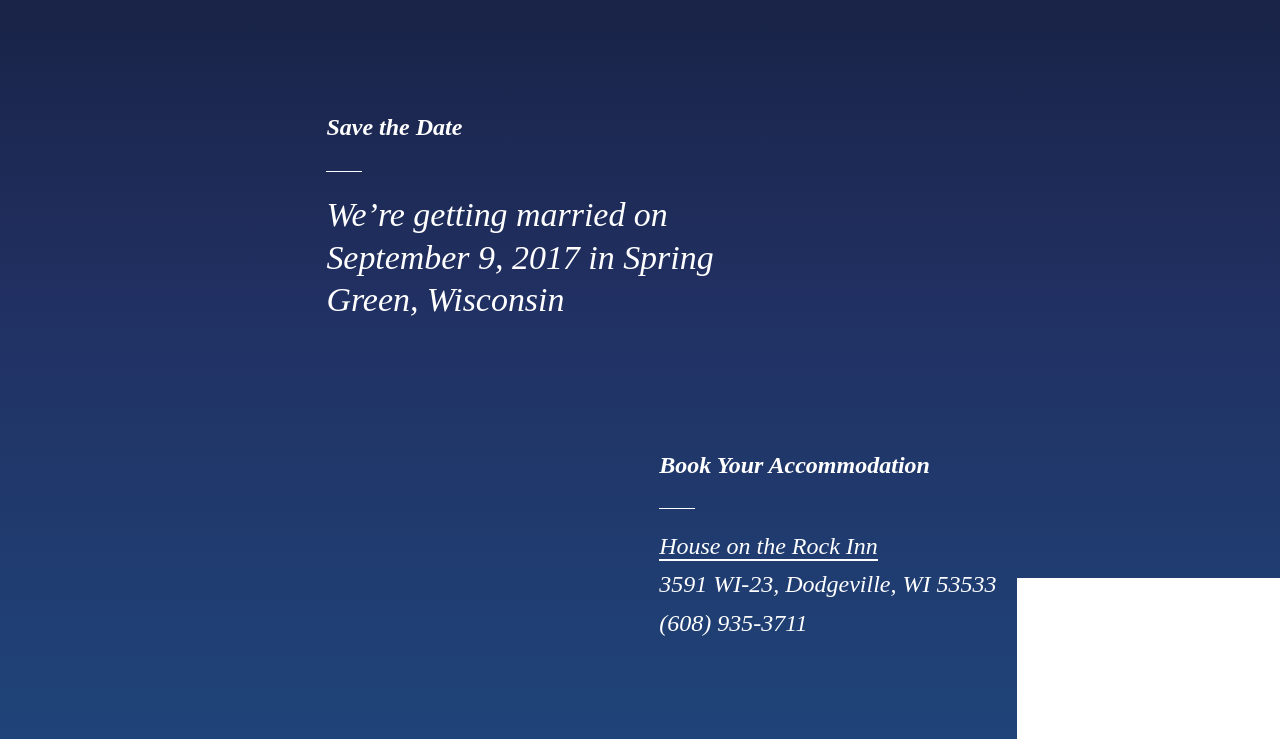
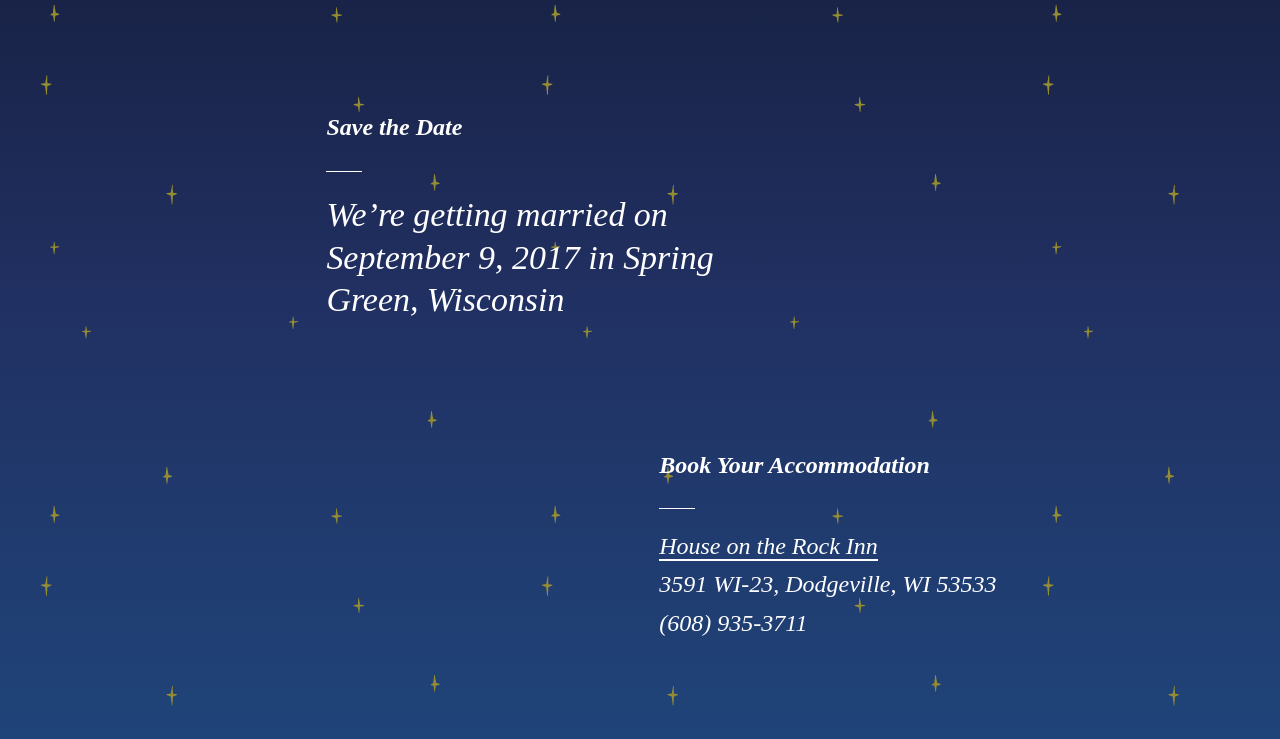
Before and after one commit to amandakievet/wedding, a plain HTML site: page index.html in a window 1280 px wide. Shown: the part 439-1178 px from the top of the page. Drawn offline with Linux system fonts and the light colour scheme; a web font is replaced by a local one.

Commit message:
Adds stars

```diff
--- a/css/styles.css
+++ b/css/styles.css
@@ -9,19 +9,25 @@ html {
   padding-top: 100px;
   padding-bottom: 200px;
   /* Permalink - use to edit and share this gradient: http://colorzilla.com/gradient-editor/#0d1020+0,213062+46,1e5087+90,4a779f+100 */
-  background: #0d1020; /* Old browsers */
-  background: -moz-linear-gradient(top,  #0d1020 0%, #213062 46%, #1e5087 90%, #4a779f 100%); /* FF3.6-15 */
-  background: -webkit-linear-gradient(top,  #0d1020 0%,#213062 46%,#1e5087 90%,#4a779f 100%); /* Chrome10-25,Safari5.1-6 */
-  background: linear-gradient(to bottom,  #0d1020 0%,#213062 46%,#1e5087 90%,#4a779f 100%); /* W3C, IE10+, FF16+, Chrome26+, Opera12+, Safari7+ */
-  filter: progid:DXImageTransform.Microsoft.gradient( startColorstr='#0d1020', endColorstr='#4a779f',GradientType=0 ); /* IE6-9 */
-
-
 
   font-family: "Sentinel A", "Sentinel B";
   font-style: normal;
   font-weight: 400;
 
   color: #ffffff;
+}
+
+.sky {
+  background: #0d1020; /* Old browsers */
+  background: -moz-linear-gradient(top,  #0d1020 0%, #213062 46%, #1e5087 90%, #4a779f 100%); /* FF3.6-15 */
+  background: -webkit-linear-gradient(top,  #0d1020 0%,#213062 46%,#1e5087 90%,#4a779f 100%); /* Chrome10-25,Safari5.1-6 */
+  background: linear-gradient(to bottom,  #0d1020 0%,#213062 46%,#1e5087 90%,#4a779f 100%); /* W3C, IE10+, FF16+, Chrome26+, Opera12+, Safari7+ */
+  filter: progid:DXImageTransform.Microsoft.gradient( startColorstr='#0d1020', endColorstr='#4a779f',GradientType=0 ); /* IE6-9 */
+}
+
+.stars {
+  width: 100%;
+  background-image: url("/images/stars.png");
 }
 
 
--- a/index.html
+++ b/index.html
@@ -16,7 +16,11 @@
 	<link rel='shortcut icon' href='/images/favicon.ico' type='image/x-icon'/ >
 </head>
 <body>
-  <div class="main">
+  <div class="sky">
+    <div class="stars">
+      <div class="main">
+
+
     <div class="container">
       <div class="row">
 
@@ -54,5 +58,8 @@
       </div>
     </div>
   </div>
+</div>
+
+  </div>
 </body>
 </html>
```
Also changed, not shown: images/stars.png (added), images/stars2.png (added).
